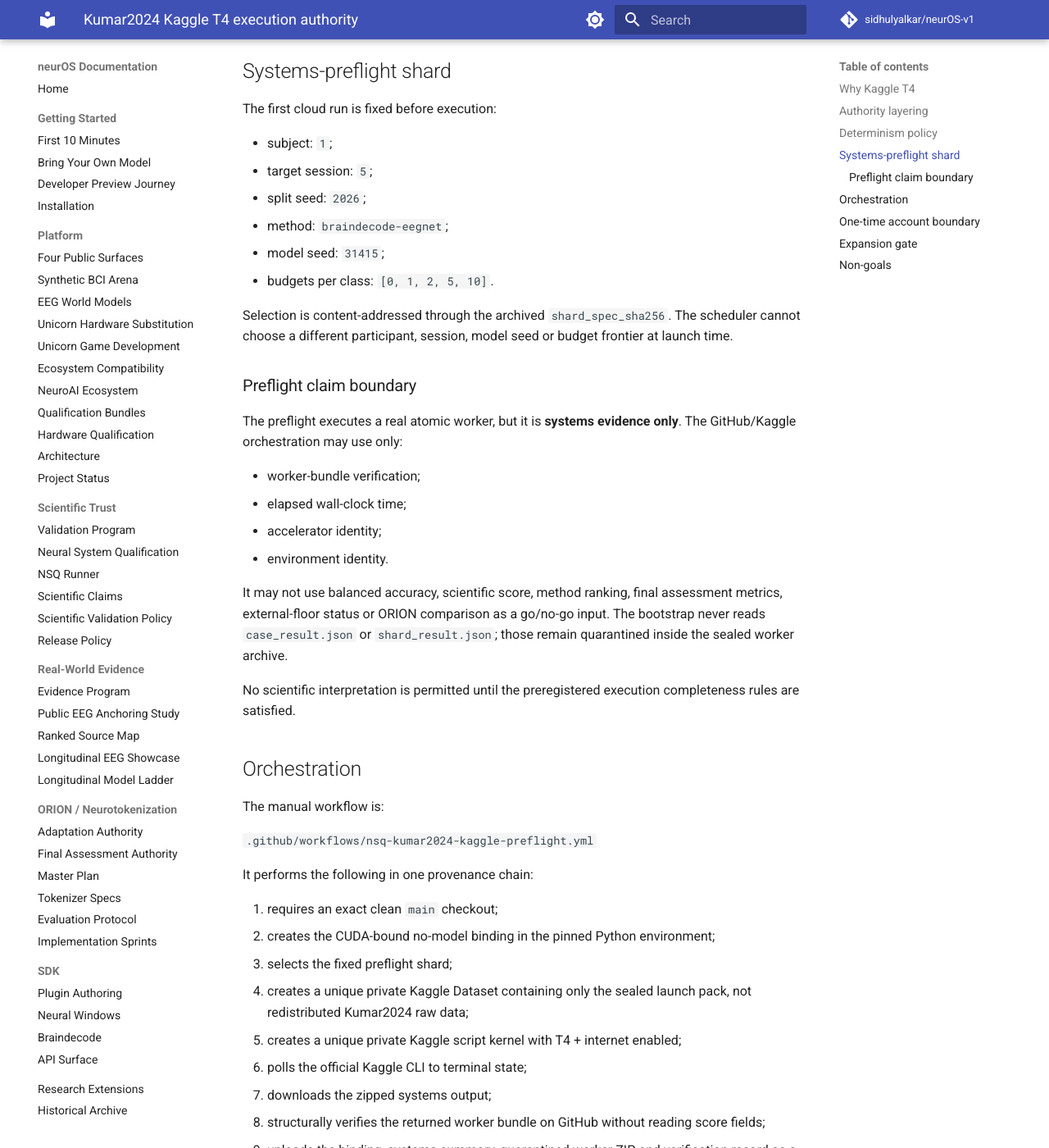
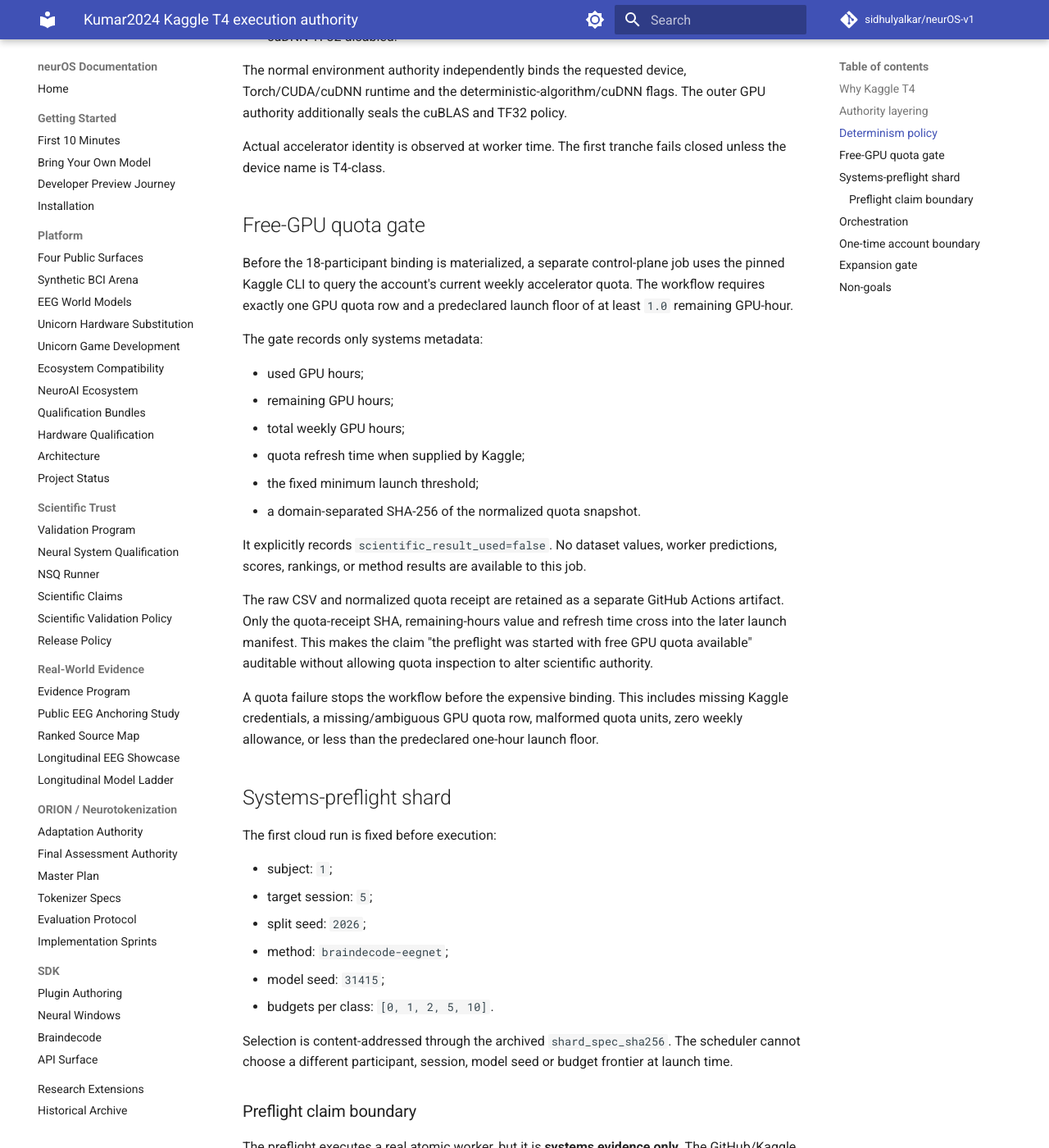
Before and after one commit to sidhulyalkar/neurOS-v1, an MkDocs documentation site: the page built from docs/NSQ_KUMAR2024_KAGGLE_GPU.md, in a window 1280 px wide and 1400 px high, scrolled down 1728 px. Shown: the whole window at 82% size. Built offline with MkDocs 1.6.1 and Material for MkDocs 9.7.7, drawn with Linux system fonts in a browser that asks for light colours; comment, search, counter and statistics services are not loaded; some of the changed text lies outside the part shown.

Commit message:
feat(evidence): gate Kumar2024 T4 launch on free GPU quota (#167)
Promote the exact-qualified Kaggle free-GPU quota hardening tranche on top of main@07a6c5fa5f212d54aae408237f14bb56f2f6eee9.

Qualified PR head: abcae91ba3342b101fea8285cea5c2b97b89824c.

Add an isolated Kaggle accelerator-quota control-plane job ahead of the Kumar2024 T4 systems preflight. Require a predeclared 1.0-hour remaining GPU launch floor, seal the systems-only quota snapshot, and bind only safe quota metadata into the later launch manifest.

Keep the quota client in a separate GitHub job so its installed distributions cannot contaminate the promoted scientific EnvironmentAuthority. No scientific implementation, preprocessing, case authority, model seed, budget frontier, worker behavior, score handling, or promoted CPU authority changes.

Pre-merge evidence: all three applicable workflows succeeded on the exact PR head, including Public Trust Contracts, NSQ Kumar2024 GPU cloud contracts, and the complete neurOS CI job matrix. Promotion remains incomplete until the resulting exact main SHA independently passes fresh push qualification.

````diff
--- a/docs/NSQ_KUMAR2024_KAGGLE_GPU.md
+++ b/docs/NSQ_KUMAR2024_KAGGLE_GPU.md
@@ -23,6 +23,11 @@ environment authority before model execution.
 ```text
 qualified neurOS source revision
         |
+        +--> isolated Kaggle quota gate
+        |      +-- credentials present
+        |      +-- >= 1.0 free GPU-hour
+        |      +-- content-addressed systems receipt
+        |
         v
 canonical promoted comparison plan
         |
@@ -46,6 +51,11 @@ canonical promoted atomic worker bundle
         v
 GPU systems receipt
 ```
+
+The quota gate and scientific binding execute in separate GitHub Actions jobs.
+This separation is deliberate: the Kaggle CLI needed to inspect account quota
+must never become an installed distribution inside the environment captured by
+the promoted scientific `EnvironmentAuthority`.
 
 The CUDA adapter is deliberately separate from the canonical CPU path. Its
 compatibility scope temporarily projects `promoted_materialization_config()` to
@@ -71,6 +81,36 @@ GPU authority additionally seals the cuBLAS and TF32 policy.
 Actual accelerator identity is observed at worker time. The first tranche fails
 closed unless the device name is T4-class.
 
+## Free-GPU quota gate
+
+Before the 18-participant binding is materialized, a separate control-plane job
+uses the pinned Kaggle CLI to query the account's current weekly accelerator
+quota. The workflow requires exactly one GPU quota row and a predeclared launch
+floor of at least `1.0` remaining GPU-hour.
+
+The gate records only systems metadata:
+
+- used GPU hours;
+- remaining GPU hours;
+- total weekly GPU hours;
+- quota refresh time when supplied by Kaggle;
+- the fixed minimum launch threshold;
+- a domain-separated SHA-256 of the normalized quota snapshot.
+
+It explicitly records `scientific_result_used=false`. No dataset values, worker
+predictions, scores, rankings, or method results are available to this job.
+
+The raw CSV and normalized quota receipt are retained as a separate GitHub
+Actions artifact. Only the quota-receipt SHA, remaining-hours value and refresh
+time cross into the later launch manifest. This makes the claim "the preflight
+was started with free GPU quota available" auditable without allowing quota
+inspection to alter scientific authority.
+
+A quota failure stops the workflow before the expensive binding. This includes
+missing Kaggle credentials, a missing/ambiguous GPU quota row, malformed quota
+units, zero weekly allowance, or less than the predeclared one-hour launch
+floor.
+
 ## Systems-preflight shard
 
 The first cloud run is fixed before execution:
@@ -94,7 +134,8 @@ The GitHub/Kaggle orchestration may use only:
 - worker-bundle verification;
 - elapsed wall-clock time;
 - accelerator identity;
-- environment identity.
+- environment identity;
+- accelerator quota availability and refresh metadata.
 
 It may not use balanced accuracy, scientific score, method ranking, final
 assessment metrics, external-floor status or ORION comparison as a go/no-go
@@ -112,18 +153,24 @@ The manual workflow is:
 
 It performs the following in one provenance chain:
 
-1. requires an exact clean `main` checkout;
-2. creates the CUDA-bound no-model binding in the pinned Python environment;
-3. selects the fixed preflight shard;
-4. creates a unique private Kaggle Dataset containing only the sealed launch
+1. in an isolated control-plane job, requires Kaggle credentials and queries the
+   current weekly GPU quota;
+2. requires at least `1.0` remaining free GPU-hour and seals the quota receipt;
+3. in a fresh job, requires an exact clean `main` checkout;
+4. installs only the exact promoted scientific environment and creates the
+   CUDA-bound no-model binding;
+5. selects the fixed preflight shard;
+6. binds the quota-receipt SHA and safe quota metadata into the systems launch
+   manifest;
+7. creates a unique private Kaggle Dataset containing only the sealed launch
    pack, not redistributed Kumar2024 raw data;
-5. creates a unique private Kaggle script kernel with T4 + internet enabled;
-6. polls the official Kaggle CLI to terminal state;
-7. downloads the zipped systems output;
-8. structurally verifies the returned worker bundle on GitHub without reading
-   score fields;
-9. uploads the binding, systems summary, quarantined worker ZIP and verification
-   record as a 90-day GitHub Actions artifact.
+8. creates a unique private Kaggle script kernel with T4 + internet enabled;
+9. polls the official Kaggle CLI to terminal state;
+10. downloads the zipped systems output;
+11. structurally verifies the returned worker bundle on GitHub without reading
+    score fields;
+12. uploads the binding, systems summary, quarantined worker ZIP and verification
+    record as a 90-day GitHub Actions artifact.
 
 The Kaggle kernel itself is
 `scripts/evidence/kaggle_kumar2024_gpu_runner.py`.
@@ -167,4 +214,5 @@ This tranche does not:
 - generate an external-floor claim;
 - permit ORION comparison;
 - automatically inspect a preflight score;
-- claim CUDA numerical identity with CPU execution.
+- claim CUDA numerical identity with CPU execution;
+- treat quota availability as scientific evidence.
````
Also changed, not shown: 2 other files.
